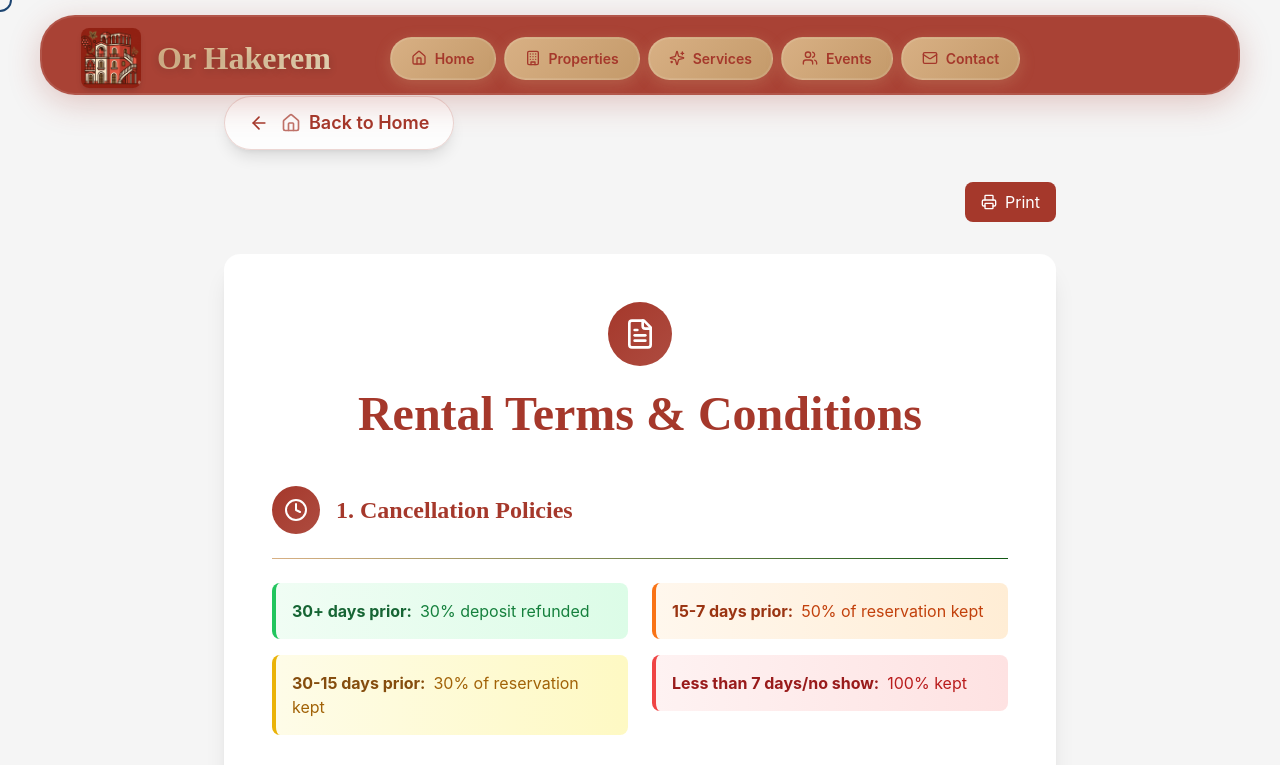
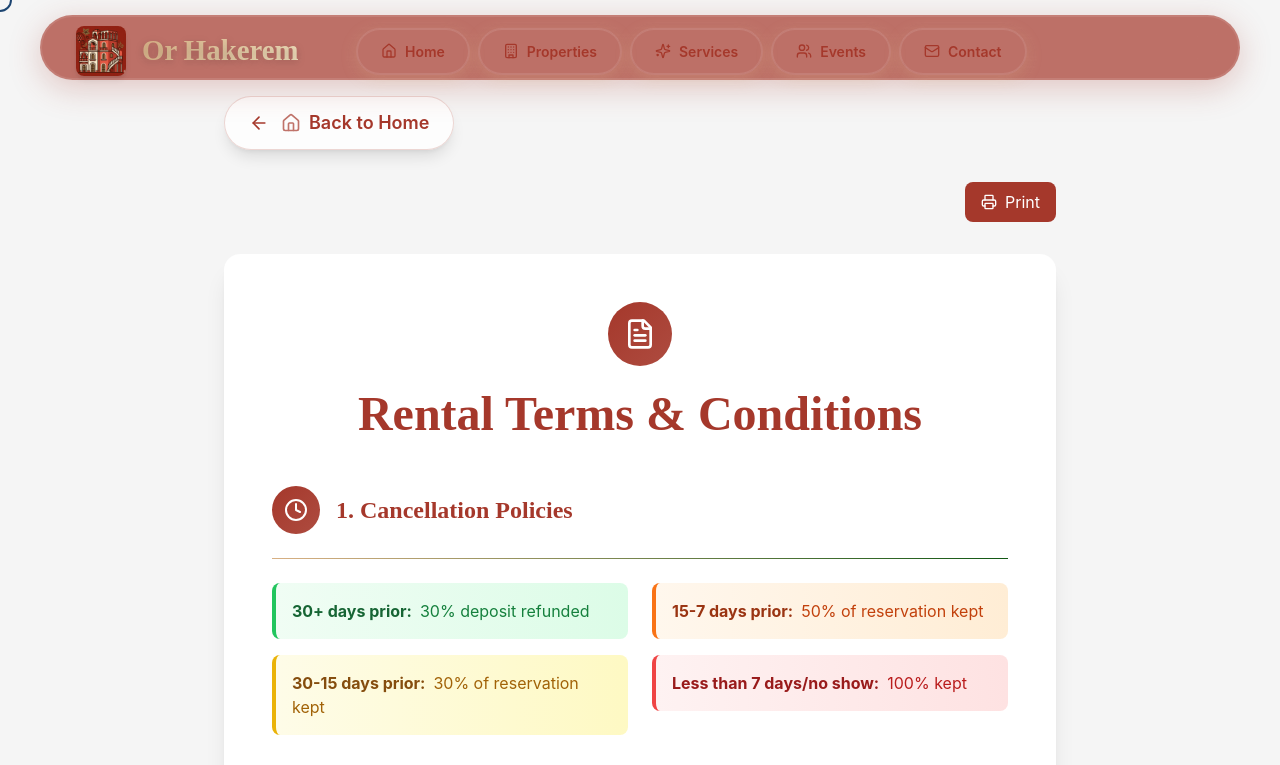
Before and after one commit to Orhakerem/OrHakerem-, a Next.js app: page /terms in a window 1280 px wide. Shown: the top 765 px of the page. Built offline with nearby package versions, Linux system fonts and the light colour scheme.

Commit message:
Update Navbar Design with Reduced Height and Transparency

```diff
--- a/src/app/globals.css
+++ b/src/app/globals.css
@@ -237,10 +237,10 @@
     border-right-width: 64px;
   }
 
-  /* Floating Navbar Styles - Thin and Modern */
+  /* Floating Navbar Styles - Compact and Transparent */
   .navbar-floating {
-    height: 80px;
-    padding: 12px 25px;
+    height: 65px;
+    padding: 10px 20px;
     display: flex;
     align-items: center;
     justify-content: center;
@@ -250,7 +250,7 @@
     transform: translateX(-50%);
     width: 95%;
     max-width: 1200px;
-    background: rgba(165, 56, 43, 0.95);
+    background: rgba(165, 56, 43, 0.7);
     backdrop-filter: blur(20px);
     border-radius: 35px;
     box-shadow:
@@ -275,9 +275,14 @@
     flex-shrink: 0;
   }
 
+  .logo-section-floating .relative {
+    width: 50px;
+    height: 50px;
+  }
+
   .logo-text-floating {
     color: #d8b084;
-    font-size: 2rem;
+    font-size: 1.8rem;
     font-weight: 700;
     font-family: 'Playfair Display', serif;
     text-shadow: 0 2px 8px rgba(0,0,0,0.2);
@@ -288,13 +293,8 @@
     background-clip: text;
   }
 
-  .logo-text-floating:hover {
-    transform: scale(1.05);
-    filter: drop-shadow(0 4px 8px rgba(216, 176, 132, 0.4));
-  }
-
   .logo-text-floating.mobile {
-    font-size: 1.5rem;
+    font-size: 1.4rem;
   }
 
   .nav-items-floating {
@@ -306,18 +306,18 @@
     padding: 0 20px;
   }
 
-  /* Navigation buttons - NO WHITE HOVER EFFECTS */
+  /* Navigation buttons - Matching "View All Services" design */
   .nav-item-floating {
     display: inline-flex;
     align-items: center;
-    color: #a5382b;
+    color: var(--color-primary);
     text-decoration: none;
     font-family: 'Inter', sans-serif;
     font-weight: 600;
     font-size: 14px;
-    padding: 10px 20px;
-    border-radius: 25px;
-    background: linear-gradient(135deg, #d8b084 0%, #c49a6a 100%);
+    padding: 12px 24px;
+    border-radius: 9999px;
+    background: linear-gradient(135deg, var(--color-secondary) 0%, var(--color-secondary-light) 100%);
     transition: all 0.3s cubic-bezier(0.4, 0, 0.2, 1);
     position: relative;
     overflow: hidden;
@@ -325,42 +325,7 @@
       0 4px 15px rgba(216, 176, 132, 0.25),
       0 0 0 1px rgba(255, 255, 255, 0.1) inset;
     border: 1px solid rgba(255, 255, 255, 0.1);
-  }
-
-  /* Shimmer effect - keeping the shimmer but removing white backgrounds */
-  .nav-item-floating::before {
-    content: '';
-    position: absolute;
-    top: 0;
-    left: -100%;
-    width: 100%;
     height: 100%;
-    background: linear-gradient(90deg, transparent, rgba(255,255,255,0.2), transparent);
-    transition: left 0.6s cubic-bezier(0.4, 0, 0.2, 1);
-  }
-
-  .nav-item-floating:hover::before {
-    left: 100%;
-  }
-
-  /* Hover effects - NO WHITE BACKGROUNDS */
-  .nav-item-floating:hover {
-    background: linear-gradient(135deg, #e8c49a 0%, #d4a876 100%);
-    color: #8b2f23;
-    transform: translateY(-2px) scale(1.02);
-    box-shadow:
-      0 8px 25px rgba(216, 176, 132, 0.4),
-      0 0 0 1px rgba(165, 56, 43, 0.1) inset;
-  }
-
-  /* Active state - NO WHITE BACKGROUNDS */
-  .nav-item-floating.active {
-    background: linear-gradient(135deg, #e8c49a 0%, #d4a876 100%);
-    color: #8b2f23;
-    box-shadow:
-      0 6px 20px rgba(216, 176, 132, 0.4),
-      0 0 0 2px rgba(165, 56, 43, 0.2) inset;
-    transform: translateY(-1px);
   }
 
   .nav-item-floating span {
@@ -369,15 +334,11 @@
     transition: all 0.3s ease;
   }
 
-  .nav-item-floating:hover span {
-    font-weight: 700;
-  }
-
-  /* Mobile Menu Button - NO WHITE HOVER EFFECTS */
+  /* Mobile Menu Button - Matching design */
   .mobile-menu-button-floating {
-    background: linear-gradient(135deg, #d8b084 0%, #c49a6a 100%);
+    background: linear-gradient(135deg, var(--color-secondary) 0%, var(--color-secondary-light) 100%);
     border: none;
-    color: #a5382b;
+    color: var(--color-primary);
     cursor: pointer;
     padding: 12px;
     border-radius: 20px;
@@ -389,31 +350,9 @@
     overflow: hidden;
   }
 
-  .mobile-menu-button-floating::before {
-    content: '';
-    position: absolute;
-    inset: 0;
-    background: linear-gradient(135deg, rgba(232, 196, 154, 0.3), transparent);
-    border-radius: 20px;
-    opacity: 0;
-    transition: opacity 0.3s ease;
-  }
-
-  .mobile-menu-button-floating:hover::before {
-    opacity: 1;
-  }
-
-  /* Mobile button hover - NO WHITE BACKGROUNDS */
-  .mobile-menu-button-floating:hover {
-    background: linear-gradient(135deg, #e8c49a 0%, #d4a876 100%);
-    color: #8b2f23;
-    transform: scale(1.05);
-    box-shadow: 0 6px 20px rgba(216, 176, 132, 0.4);
-  }
-
   .mobile-menu-floating {
     position: absolute;
-    top: 80px;
+    top: 60px;
     left: 0;
     right: 0;
     background: linear-gradient(135deg, #ffffff 0%, #fafafa 100%);
@@ -434,11 +373,11 @@
     padding: 20px 0;
   }
 
-  /* Mobile nav items - NO WHITE HOVER EFFECTS */
+  /* Mobile nav items - Clean design without hover effects */
   .mobile-nav-item-floating {
     display: flex;
     align-items: center;
-    color: #a5382b;
+    color: var(--color-primary);
     text-decoration: none;
     font-family: 'Inter', sans-serif;
     font-weight: 600;
@@ -447,44 +386,6 @@
     transition: all 0.4s cubic-bezier(0.4, 0, 0.2, 1);
     position: relative;
     overflow: hidden;
-  }
-
-  .mobile-nav-item-floating::before {
-    content: '';
-    position: absolute;
-    left: 0;
-    top: 0;
-    bottom: 0;
-    width: 4px;
-    background: linear-gradient(135deg, #d8b084 0%, #c49a6a 100%);
-    transform: scaleY(0);
-    transition: transform 0.4s cubic-bezier(0.4, 0, 0.2, 1);
-    border-radius: 0 4px 4px 0;
-  }
-
-  .mobile-nav-item-floating::after {
-    content: '';
-    position: absolute;
-    inset: 0;
-    background: linear-gradient(135deg, rgba(216, 176, 132, 0.15) 0%, rgba(216, 176, 132, 0.1) 100%);
-    transform: translateX(-100%);
-    transition: transform 0.4s cubic-bezier(0.4, 0, 0.2, 1);
-  }
-
-  .mobile-nav-item-floating:hover::before,
-  .mobile-nav-item-floating.active::before {
-    transform: scaleY(1);
-  }
-
-  .mobile-nav-item-floating:hover::after {
-    transform: translateX(0);
-  }
-
-  /* Mobile nav hover - NO WHITE BACKGROUNDS */
-  .mobile-nav-item-floating:hover {
-    color: #8b2f23;
-    padding-left: 40px;
-    background: linear-gradient(135deg, rgba(216, 176, 132, 0.2) 0%, rgba(216, 176, 132, 0.15) 100%);
   }
 
   .mobile-nav-item-floating.active {
@@ -531,11 +432,16 @@
   /* Mobile styles */
   @media (max-width: 768px) {
     .navbar-floating {
-      height: 75px;
-      padding: 10px 20px;
+      height: 60px;
+      padding: 8px 16px;
       border-radius: 30px;
       top: 10px;
       width: 96%;
+    }
+
+    .logo-section-floating .relative {
+      width: 40px;
+      height: 40px;
     }
 
     .nav-items-floating {
@@ -547,6 +453,10 @@
       top: 100px;
       left: 5%;
       max-width: 90%;
+    }
+
+    .mobile-menu-floating {
+      top: 60px;
     }
   }
 
```
